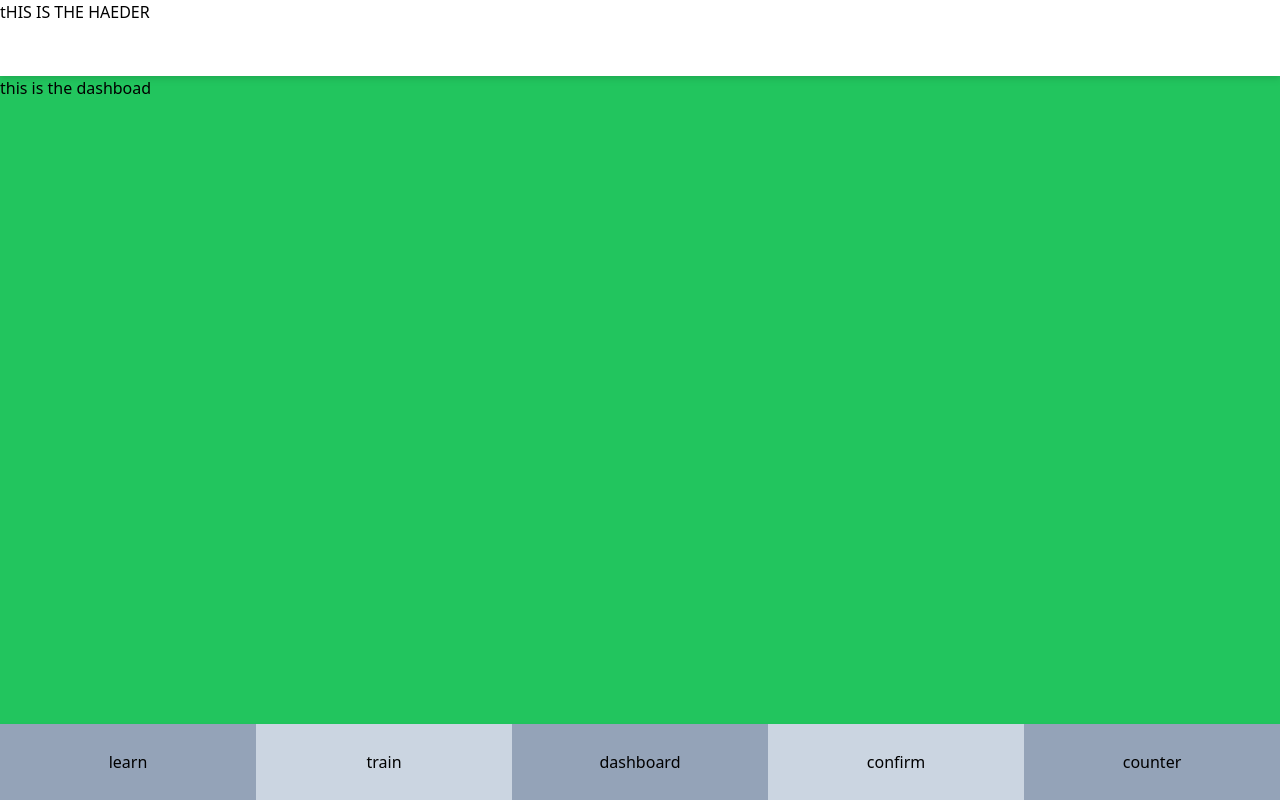
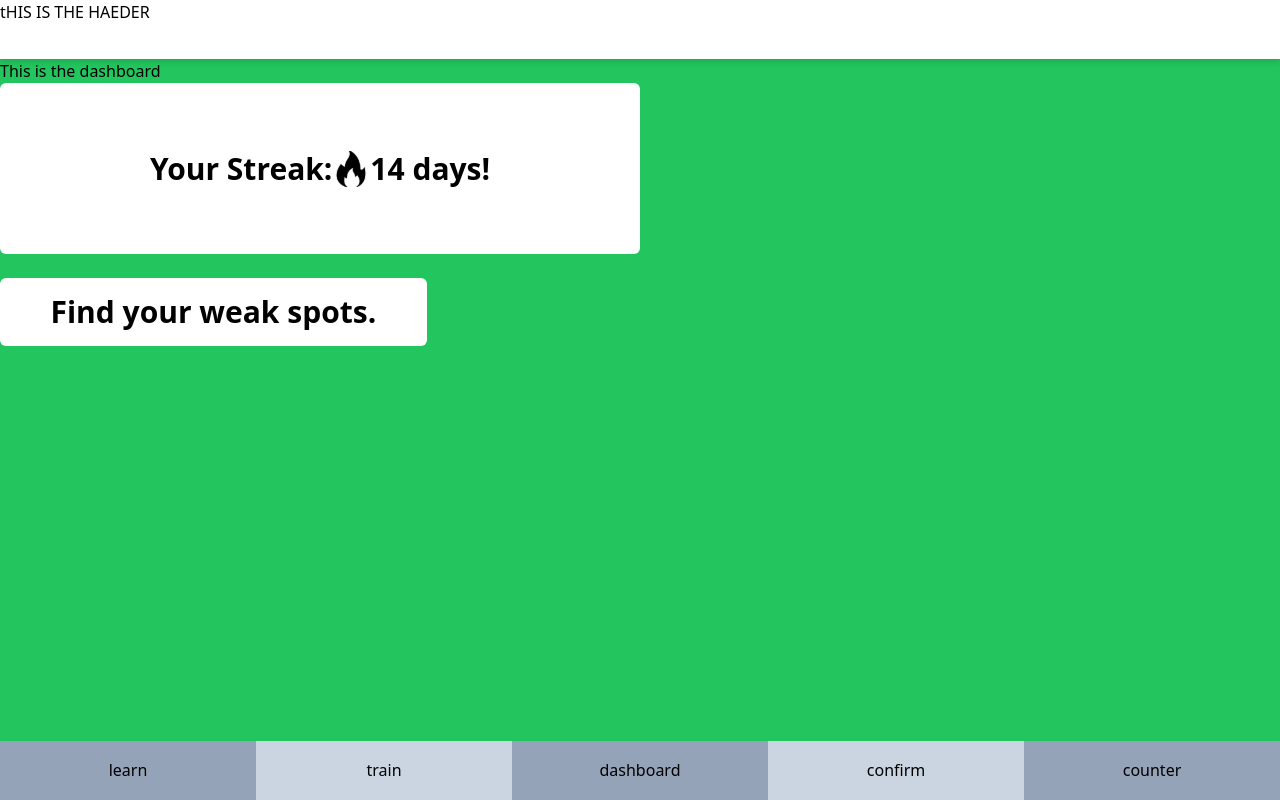
Before and after one commit to tysenh1/ScamSmart-Hackathon, a Next.js app: page /dashboard in a window 1280 px wide. Built offline with nearby package versions, Linux system fonts and the light colour scheme.

Commit message:
feat: Dashboard page started. Implemented cards for streak count display amd weak spots card which will direct to train page.

```diff
--- a/app/dashboard/page.tsx
+++ b/app/dashboard/page.tsx
@@ -1,9 +1,53 @@
-import React from 'react'
+'use client'
+
+import React, { useState } from 'react';
+
+interface StreakCard {
+  streakCount: number,
+  streakDescription: string,
+  streakImage: string
+}
+
+interface WeakSpotsCard {
+  cardDescription: string
+}
+
+const StreakCardDisplay = () => {
+  const [streakCount] = useState(14);
+
+  return (
+    <div className="flex items-center justify-center bg-white h-1/4 w-1/2 p-10 rounded-md">
+      <span className="text-3xl font-bold">Your Streak: </span>
+      <img
+       src="/dashboardImages/streakFireImage.svg"
+       alt="fireIcon"
+       className="w=9 h-9"
+      />
+      <span className="text-3xl font-bold">{streakCount} days!</span>
+    </div>
+  );
+};
+
+
+const WeakSpotsCardDisplay = () => {
+  const [cardDescription] = useState("Find your weak spots.");
+
+  return (
+    <div className="flex items-center justify-center bg-white w-1/3 h-1/0.75 py-4 px-10 my-6 p-5 rounded-md">
+      <span className="text-3xl font-bold">{cardDescription}</span>
+    </div>
+  );
+};
 
 const page = () => {
   return (
-    <div className="bg-green-500 h-full">this is the dashboad</div>
-  )
+    <div className="bg-green-500 h-full">
+      This is the dashboard
+    <StreakCardDisplay />
+    <WeakSpotsCardDisplay />
+    </div>
+  );
 }
 
-export default page
+
+export default page;
```
Also changed, not shown: package.json (+6 -6 lines), public/dashboardImages/streakFireImage.svg (added).
